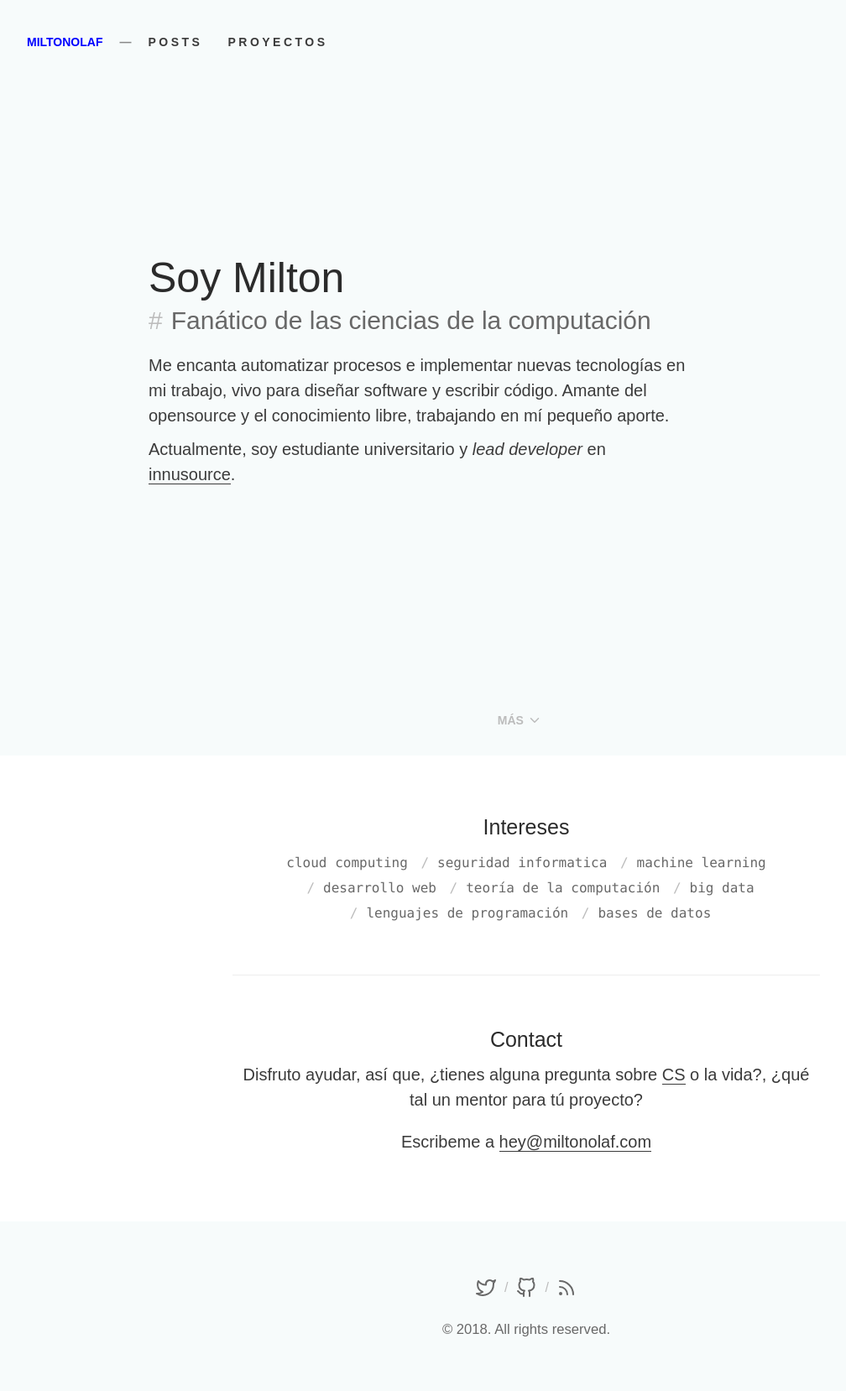
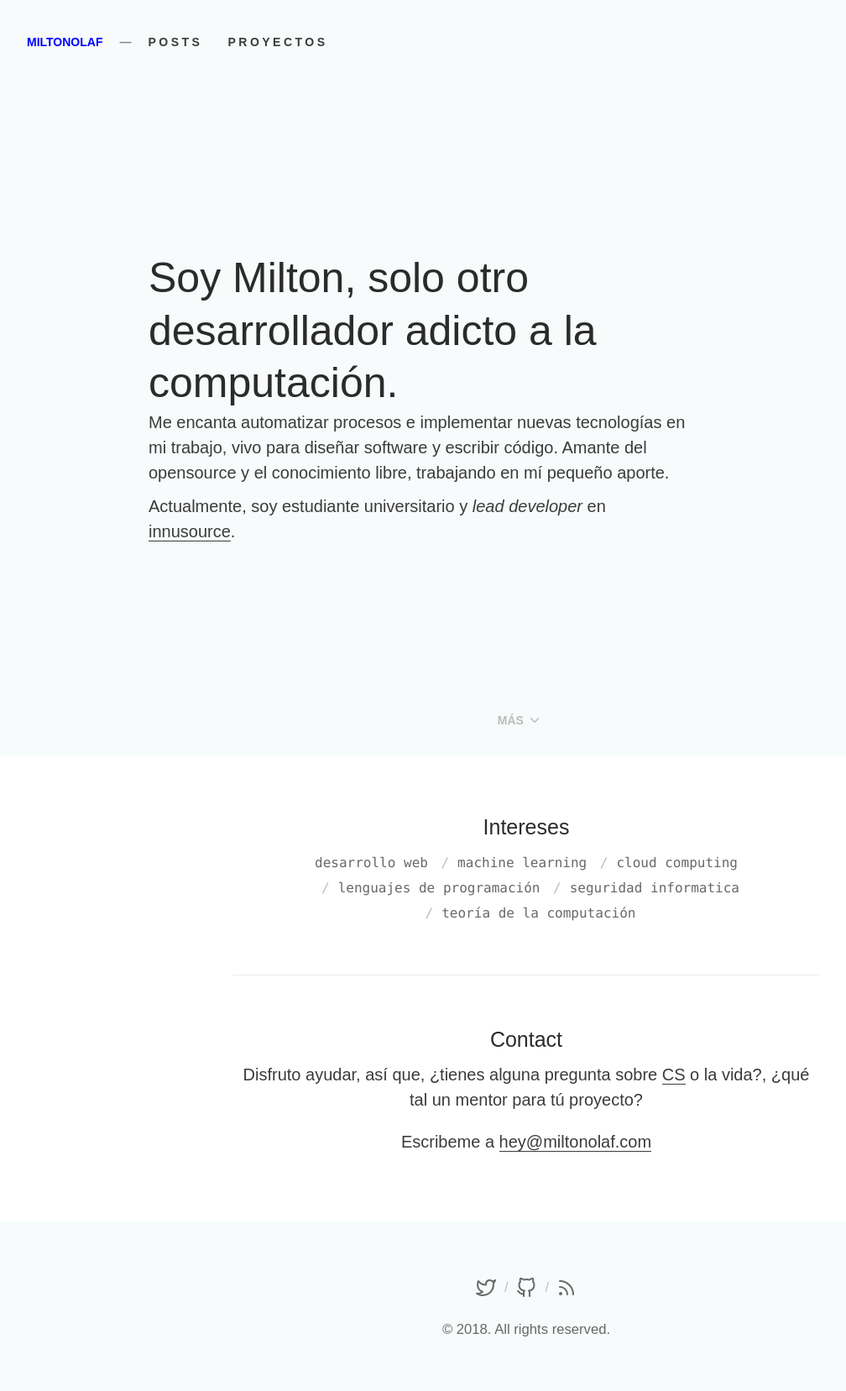
Before and after one commit to MiltonOlaf/miltonolaf.github.io, a Jekyll site: the page built from index.html, in a window 1280 px wide. Shown: the whole page at 84% size, without its empty margins (13-1021 px from the left). Built offline with Jekyll 4.4.1, drawn with Linux system fonts in a browser that asks for light colours; some web fonts are replaced.

Commit message:
update index info

```diff
--- a/index.html
+++ b/index.html
@@ -5,8 +5,7 @@
 ---
 <div class="hero">
   <div class="container">
-    <h1 class="title">Soy Milton</h1>
-    <h2>Fanático de las ciencias de la computación</h2>
+    <h1 class="title">Soy Milton, solo otro desarrollador adicto a la computación.</h1>
     <p>
       Me encanta automatizar procesos e implementar nuevas tecnologías en mi trabajo, vivo para diseñar software y escribir código.
       Amante del opensource y el conocimiento libre, trabajando en mí pequeño aporte.
@@ -14,20 +13,24 @@
     <p>
       Actualmente, soy estudiante universitario y <i>lead developer</i> en <a href="//innusource.xyz" target="_blank" title="Mí grupo de desarrollo">innusource</a>.
     </p>
-    <a href="#more"><span class="bottom">Más <svg xmlns="http://www.w3.org/2000/svg" width="24" height="24" viewBox="0 0 24 24" fill="none" stroke="currentColor" stroke-width="2" stroke-linecap="round" stroke-linejoin="round"><polyline points="6 9 12 15 18 9"></polyline></svg></span></a>
+    <a href="#more">
+      <span class="bottom">Más
+        <svg xmlns="http://www.w3.org/2000/svg" width="24" height="24" viewBox="0 0 24 24" fill="none" stroke="currentColor" stroke-width="2" stroke-linecap="round" stroke-linejoin="round">
+          <polyline points="6 9 12 15 18 9"></polyline>
+        </svg>
+      </span>
+    </a>
   </div>
 </div>
 <div id="more" class="container">
   <h3>Intereses</h3>
   <ul>
+    <li>desarrollo web</li>
+    <li>machine learning</li>
     <li>cloud computing</li>
+    <li>lenguajes de programación</li>
     <li>seguridad informatica</li>
-    <li>machine learning</li>
-    <li>desarrollo web</li>
     <li>teoría de la computación</li>
-    <li>big data</li>
-    <li>lenguajes de programación</li>
-    <li>bases de datos</li>
   </ul>
   <hr>
   <h3>Contact</h3>
```
